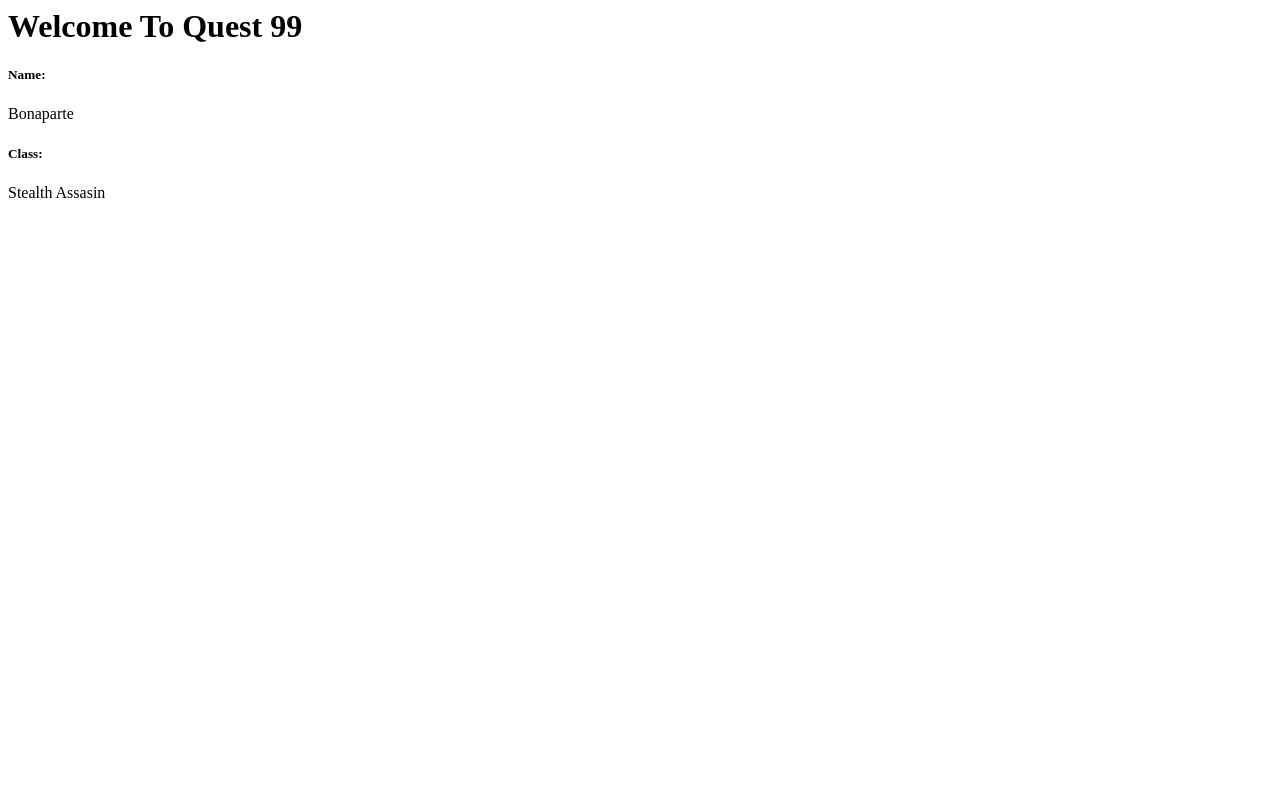
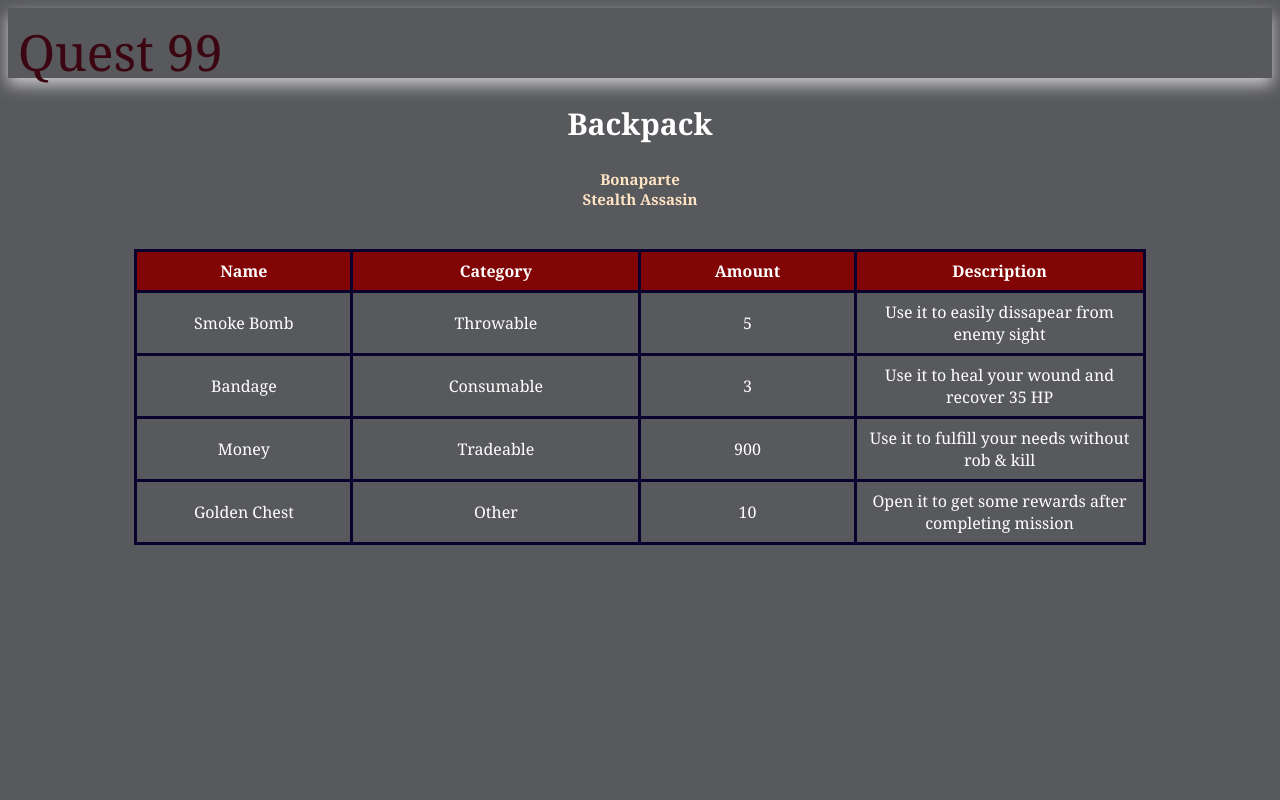
Before and after one commit to SHAniaGraciA/animal_kaiser_album, a Django app: page /main/ in a window 1280 px wide. Run offline with Django 4.2, Linux system fonts and the light colour scheme.

Commit message:
Make new models, make background color, make table

```diff
--- a/main/models.py
+++ b/main/models.py
@@ -1,7 +1,9 @@
 from django.db import models
 
 class Item(models.Model):
+    char_name = models.CharField(max_length=255, default='Bonaparte')
+    role = models.CharField(max_length=255, default='Stealth Assasin')
     name = models.CharField(max_length=255)
-    amount = models.IntegerField()
     description = models.TextField()
     category = models.CharField(max_length=255)
+    amount = models.IntegerField()
--- a/main/templates/main.html
+++ b/main/templates/main.html
@@ -1,6 +1,85 @@
-<h1>Welcome To Quest 99</h1>
+<!DOCTYPE html>
+<html>
+    <head>
+        <meta charset="utf-8">
+        <meta http-equiv="X-UA-Compatible" content="IE=edge">
+        <title>Quest 99</title>
+        <meta name="description" content="">
+        <meta name="viewport" content="width=device-width, initial-scale=1">
+        <link rel="stylesheet" href="">
+        <style>
+            *{
+                font-family: Georgia;
+                background-color: #58595c;
+            }
+            .wrap{
+                display: flex;
+                justify-content: space-between;
+                font-size: 25px;
+                width: 100%;
+                height: 70px;
+                box-shadow: 0 7px 15px 0 rgba(252, 251, 252, 0.692);
+            }
+            .brand{
+                display: flex;
+                flex-direction: row;
+                font-size: 2em;
+                padding: 10px;
+                color: rgb(59, 6, 17);
+            }
+            h2{
+                color: #fff;
+                text-align: center;
+                font-size: 30px
+            }
+            h3{
+                color :bisque;
+                text-align: center;
+                font-size: 15px;
 
-<h5>Name: </h5>
-<p>{{ name }}<p>
-<h5>Class: </h5>
-<p>{{ class }}<p>
+            }
+            table {
+                margin-top: 30px;
+                width: 80%;
+                border-collapse: collapse;
+                margin: 40px auto 0;
+            }
+            th, td {
+                border: 3px solid #09022e;
+                padding: 8px;
+                text-align: center;
+                color: #fff;
+            }
+            th{
+                background-color: rgb(130, 5, 5);
+                width: 5px;
+            }
+        </style>
+    </head>
+    <body>
+        <nav class="wrap">
+            <div class="brand">Quest 99</div>
+
+        </nav>
+
+        <h2>Backpack</h2>
+        <h3>{{ char_name }} <br> {{ role }}</h3>
+        <table>
+            <tr>
+                <th>Name</th>
+                <th>Category</th>
+
+                <th>Amount</th>
+                <th>Description</th
+            </tr>
+            {% for item in items %}
+                <tr>
+                    <td>{{ item.name }}</td>
+                    <td>{{ item.category }}</td>
+                    <td>{{ item.amount }}</td>
+                    <td>{{ item.description }}</td>
+                </tr>
+            {% endfor %}
+        </table>
+    </body>
+</html>
--- a/main/views.py
+++ b/main/views.py
@@ -3,8 +3,38 @@ from django.shortcuts import render
 # Create your views here.
 def show_main(request):
     context = {
-        'name': 'Bonaparte',
-        'class': 'Stealth Assasin'
+        'char_name' : 'Bonaparte',
+        'role': 'Stealth Assasin',
+        'items': [
+            {
+                'name': 'Smoke Bomb',
+                'description': 'Use it to easily dissapear from enemy sight ',
+                'category': 'Throwable',
+                'amount': 5,
+
+            },
+            {
+                'name': 'Bandage',
+                'description': 'Use it to heal your wound and recover 35 HP',
+                'category': 'Consumable',
+                'amount': 3,
+
+            },
+            {
+                'name': 'Money',
+                'description': 'Use it to fulfill your needs without rob & kill',
+                'category': 'Tradeable',
+                'amount': 900,
+            },
+            {
+                'name': 'Golden Chest',
+                'description': 'Open it to get some rewards after completing mission',
+                'category': 'Other',
+                'amount': 10,
+            },
+
+        ]
     }
 
+
     return render(request, "main.html", context)
--- a/quest99/urls.py
+++ b/quest99/urls.py
@@ -19,5 +19,6 @@ from django.urls import path
 from django.urls import path, include
 urlpatterns = [
     path('admin/', admin.site.urls),
-    path('main/', include('main.urls'))
+    path('main/', include('main.urls')),
+    path('', include('main.urls')),
 ]
```
Also changed, not shown: main/migrations/0002_item_char_name_item_role.py (added).
